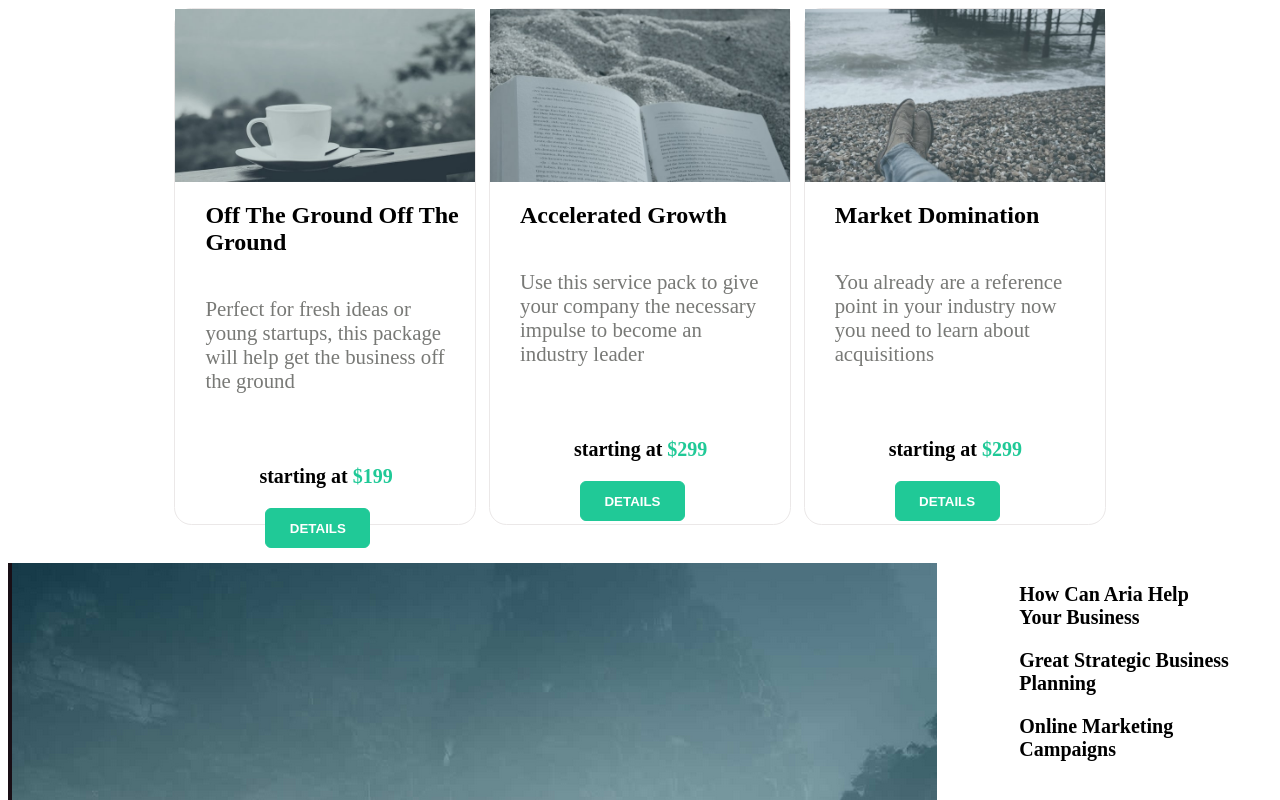
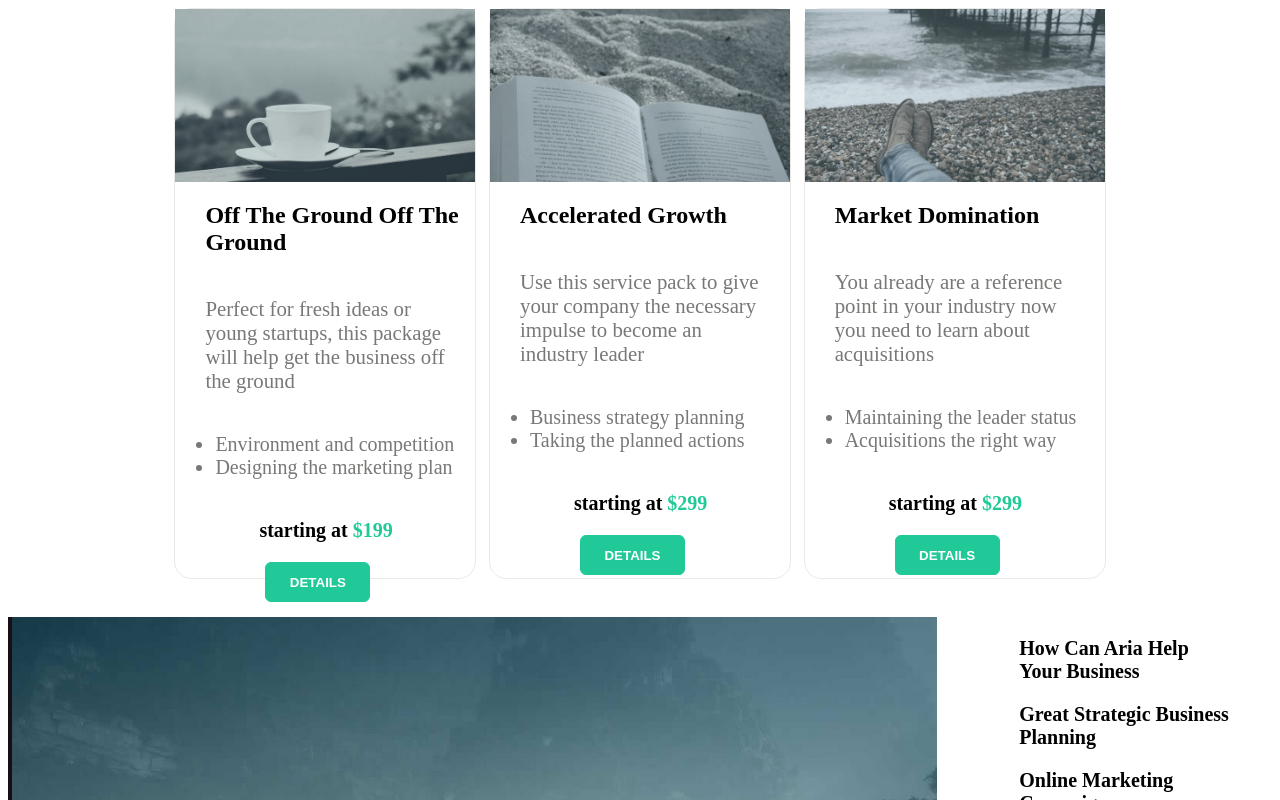
Before and after one commit to niturao123/reactlearningupdate, a React (Vite) app: page / in a window 1280 px wide. Shown: the top 800 px of the page. Built offline with nearby package versions, Linux system fonts and the light colour scheme.

Commit message:
some changes in price.css and price.jsx

```diff
--- a/src/component/Price.jsx
+++ b/src/component/Price.jsx
@@ -1,13 +1,16 @@
 import "../styling.css/Price.css"
-export const PriceCard = ({image, heading, para, listIteam, subheading}) => {
-    return(
+export const PriceCard = ({ image, heading, para, listItems, subheading }) => {
+    return (
         <div className="container">
-        <img src={image} alt="A coffee cup"/>
+            <img src={image} alt="A coffee cup" />
             <h2>{heading}</h2>
             <p>{para}</p>
             <ul>
-            {/* listItems.map(index.iteam)
-              <li>{iteam.index}</li> */}
+                {
+                    listItems.map((item, index) => (
+                        <li key={index}>{item}</li>
+                    ))
+                }
             </ul>
             <h3> starting at  <span>{subheading} </span></h3>
             <button>DETAILS</button>
--- a/src/styling.css/Price.css
+++ b/src/styling.css/Price.css
@@ -17,3 +17,8 @@ h3{
     margin-left: 28%;
     font-size: 20px;
 }
+ul{
+    font-size: 20px;
+    color: #787976;
+
+}
```
Lines whose indentation alone changed are shown as unchanged.
